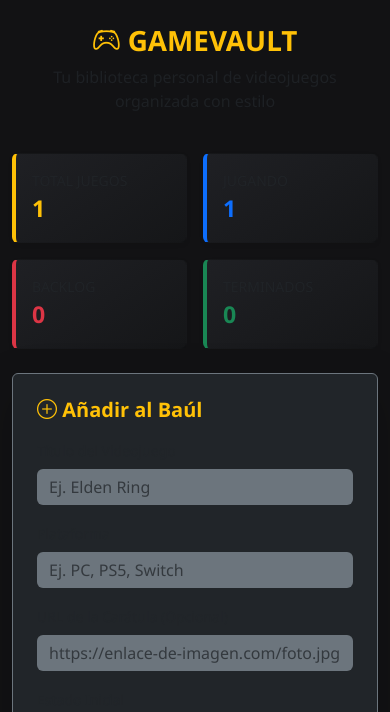
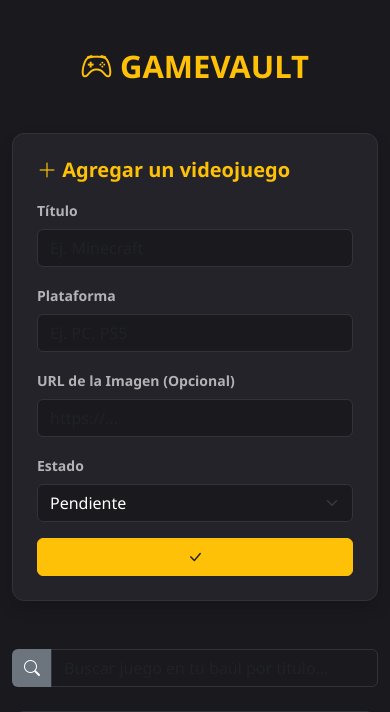
Before and after one commit to RonaldF1/gamevault, a Flask app: page / in a window 390 px wide. Shown: the top 712 px of the page. Run offline with Flask 3, Linux system fonts and the light colour scheme; data comes from the database, SQL or seed files in the repository; grey boxes are pictures that could not be loaded.

Commit message:
Actulizacion y se agrego css y js

```diff
--- a/app.py
+++ b/app.py
@@ -40,14 +40,27 @@ def index():
 @app.route('/agregar', methods=['POST'])
 def agregar():
     titulo = request.form.get('titulo')
-    plataforma = request.form.get('plataforma')
+    plataforma = request.form.get('plataforma', '').strip().lower()
     estado = request.form.get('estado')
-    imagen_url = request.form.get('imagen_url') or 'https://images.unsplash.com/photo-1550745165-9bc0b252726f?w=500' # Imagen por defecto si está vacío
+    imagen_url = request.form.get('imagen_url')
+
+    # Si el usuario no puso una imagen, Python elige una según la plataforma
+    if not imagen_url:
+        if 'pc' in plataforma:
+            imagen_url = 'https://images.unsplash.com/photo-1587202372775-e229f172b9d7?w=500' # Foto de Setup PC
+        elif 'switch' in plataforma or 'nintendo' in plataforma:
+            imagen_url = 'https://images.unsplash.com/photo-1578632767115-351597cf2477?w=500' # Consola portátil
+        elif 'playstation' in plataforma or 'ps' in plataforma:
+            imagen_url = 'https://images.unsplash.com/photo-1606144042614-b2417e99c4e3?w=500' # Control PS
+        elif 'xbox' in plataforma:
+            imagen_url = 'https://images.unsplash.com/photo-1621259182978-f09e5e2ae090?w=500' # Xbox
+        else:
+            imagen_url = 'https://images.unsplash.com/photo-1550745165-9bc0b252726f?w=500' # Fondo retro general
 
     if titulo and plataforma:
         conn = conectar_db()
         conn.execute('INSERT INTO videojuegos (titulo, plataforma, estado, imagen_url) VALUES (?, ?, ?, ?)',
-                     (titulo, plataforma, estado, imagen_url))
+                     (titulo, request.form.get('plataforma'), estado, imagen_url)) # Guardamos el texto original de la plataforma
         conn.commit()
         conn.close()
     return redirect(url_for('index'))
--- /dev/null
+++ b/static/css/style.css
@@ -0,0 +1,46 @@
+body {
+    background-color: #1a1a1e;
+    color: #ffffff;
+    font-family: 'Segoe UI', system-ui, sans-serif;
+}
+/* Contraste mejorado para textos secundarios */
+.text-muted-custom {
+    color: #b3b3b6 !important;
+}
+/* Formulario Superior Estilizado */
+.form-superior {
+    background-color: #232329;
+    border: 1px solid #323239;
+    border-radius: 12px;
+}
+.form-control-custom {
+    background-color: #1a1a1e !important;
+    border: 1px solid #323239 !important;
+    color: #ffffff !important;
+}
+.form-control-custom:focus {
+    border-color: #ffc107 !important;
+    box-shadow: 0 0 0 0.25rem rgba(255, 193, 7, 0.25) !important;
+}
+/* Tarjetas con Alto Contraste */
+.game-card {
+    background-color: #232329;
+    border: 1px solid #323239;
+    border-radius: 12px;
+    overflow: hidden;
+    transition: transform 0.2s ease, border-color 0.2s ease;
+}
+.game-card:hover {
+    transform: translateY(-4px);
+    border-color: #ffc107;
+}
+.card-img-top {
+    height: 180px;
+    object-fit: cover;
+}
+/* Modales oscuros */
+.modal-content-custom {
+    background-color: #232329;
+    border: 1px solid #323239;
+    color: #ffffff;
+}
--- /dev/null
+++ b/static/js/main.js
@@ -0,0 +1,22 @@
+document.addEventListener('DOMContentLoaded', () => {
+    const inputBuscador = document.getElementById('buscador');
+
+    if (inputBuscador) {
+        inputBuscador.addEventListener('input', (e) => {
+            const textoBusqueda = e.target.value.toLowerCase().trim();
+            // Selecciona todas las columnas que contienen tarjetas de juegos
+            const tarjetas = document.querySelectorAll('.col-juego');
+
+            tarjetas.forEach(tarjeta => {
+                // Buscamos el título dentro de esta tarjeta específica
+                const titulo = tarjeta.querySelector('.card-title').textContent.toLowerCase();
+
+                if (titulo.includes(textoBusqueda)) {
+                    tarjeta.style.display = ''; // Muestra la tarjeta si coincide
+                } else {
+                    tarjeta.style.display = 'none'; // La oculta si no coincide
+                }
+            });
+        });
+    }
+});
--- a/templates/index.html
+++ b/templates/index.html
@@ -3,158 +3,138 @@
 <head>
     <meta charset="UTF-8">
     <meta name="viewport" content="width=device-width, initial-scale=1.0">
-    <title>GameVault - Colección Avanzada</title>
+    <title>GameVault</title>
     <link href="https://cdn.jsdelivr.net/npm/bootstrap@5.3.0/dist/css/bootstrap.min.css" rel="stylesheet">
     <link rel="stylesheet" href="https://cdn.jsdelivr.net/npm/bootstrap-icons@1.11.0/font/bootstrap-icons.css">
+    <link rel="stylesheet" href="{{ url_for('static', filename='css/style.css') }}">
+</head>
+<body>
 
-    <style>
-        /* Animaciones y Estilos Custom */
-        body {
-            background-color: #121214;
-            font-family: 'Segoe UI', Tahoma, Geneva, Verdana, sans-serif;
-        }
-        .game-card {
-            transition: transform 0.3s ease, box-shadow 0.3s ease;
-            border: none;
-            background-color: #1f2024;
-            overflow: hidden;
-        }
-        .game-card:hover {
-            transform: translateY(-8px);
-            box-shadow: 0 12px 20px rgba(255, 193, 7, 0.2);
-        }
-        .card-img-top {
-            height: 200px;
-            object-fit: cover;
-            transition: transform 0.5s ease;
-        }
-        .game-card:hover .card-img-top {
-            transform: scale(1.05);
-        }
-        .stat-card {
-            background: linear-gradient(145deg, #1f2024, #151618);
-            border-left: 4px solid #ffc107;
-        }
-        /* Animación de entrada para la página */
-        @keyframes fadeIn {
-            from { opacity: 0; transform: translateY(20px); }
-            to { opacity: 1; transform: translateY(0); }
-        }
-        .animate-fade {
-            animation: fadeIn 0.6s ease forwards;
-        }
-    </style>
-</head>
-<body class="text-light">
+    <div class="container my-5">
+        <header class="mb-5 text-center">
+            <h1 class="display-5 fw-bold text-warning"><i class="bi bi-controller"></i> GAMEVAULT</h1>
+        </header>
 
-    <div class="container mt-4 animate-fade">
-        <h1 class="text-center mb-2 text-warning fw-bold"><i class="bi bi-controller"></i> GAMEVAULT</h1>
-        <p class="text-center text-muted">Tu biblioteca personal de videojuegos organizada con estilo</p>
+        <div class="form-superior p-4 mb-5 shadow">
+            <h5 class="text-warning mb-3 fw-bold"><i class="bi bi-plus-lg"></i> Agregar un videojuego</h5>
+            <form action="/agregar" method="POST" class="row g-3 align-items-end">
+                <div class="col-md-3">
+                    <label class="form-label small fw-bold text-muted-custom">Título</label>
+                    <input type="text" name="titulo" class="form-control form-control-custom" placeholder="Ej. Minecraft" required>
+                </div>
+                <div class="col-md-2">
+                    <label class="form-label small fw-bold text-muted-custom">Plataforma</label>
+                    <input type="text" name="plataforma" class="form-control form-control-custom" placeholder="Ej. PC, PS5" required>
+                </div>
+                <div class="col-md-4">
+                    <label class="form-label small fw-bold text-muted-custom">URL de la Imagen (Opcional)</label>
+                    <input type="url" name="imagen_url" class="form-control form-control-custom" placeholder="https://...">
+                </div>
+                <div class="col-md-2">
+                    <label class="form-label small fw-bold text-muted-custom">Estado</label>
+                    <select name="estado" class="form-select form-control-custom">
+                        <option value="Pendiente">Pendiente</option>
+                        <option value="Jugando">Jugando</option>
+                        <option value="Terminado">Terminado</option>
+                    </select>
+                </div>
+                <div class="col-md-1">
+                    <button type="submit" class="btn btn-warning w-100 fw-bold text-dark"><i class="bi bi-check-lg"></i></button>
+                </div>
+            </form>
+        </div>
 
-        <div class="row g-3 my-4">
-            <div class="col-6 col-md-3">
-                <div class="card stat-card text-light p-3 shadow-sm">
-                    <div class="text-muted small text-uppercase">Total Juegos</div>
-                    <div class="fs-3 fw-bold text-warning">{{ total }}</div>
-                </div>
-            </div>
-            <div class="col-6 col-md-3">
-                <div class="card stat-card text-light p-3 shadow-sm" style="border-left-color: #0d6efd;">
-                    <div class="text-muted small text-uppercase">Jugando</div>
-                    <div class="fs-3 fw-bold text-primary">{{ jugando }}</div>
-                </div>
-            </div>
-            <div class="col-6 col-md-3">
-                <div class="card stat-card text-light p-3 shadow-sm" style="border-left-color: #dc3545;">
-                    <div class="text-muted small text-uppercase">Backlog</div>
-                    <div class="fs-3 fw-bold text-danger">{{ pendientes }}</div>
-                </div>
-            </div>
-            <div class="col-6 col-md-3">
-                <div class="card stat-card text-light p-3 shadow-sm" style="border-left-color: #198754;">
-                    <div class="text-muted small text-uppercase">Terminados</div>
-                    <div class="fs-3 fw-bold text-success">{{ terminados }}</div>
-                </div>
+        <div class="mb-4">
+            <div class="input-group">
+                <span class="input-group-text bg-secondary border-0 text-white"><i class="bi bi-search"></i></span>
+                <input type="text" id="buscador" class="form-control form-control-custom" placeholder="Buscar juego en tu baúl por título...">
             </div>
         </div>
 
-        <div class="row mt-4">
-            <div class="col-lg-4 mb-4">
-                <div class="card bg-dark text-light p-4 shadow-lg border-secondary">
-                    <h3 class="h5 mb-3 text-warning fw-bold"><i class="bi bi-plus-circle"></i> Añadir al Baúl</h3>
-                    <form action="/agregar" method="POST">
-                        <div class="mb-3">
-                            <label class="form-label text-muted small">Título del Videojuego</label>
-                            <input type="text" name="titulo" class="form-control bg-secondary text-light border-0" placeholder="Ej. Elden Ring" required>
+        <div class="row row-cols-1 row-cols-sm-2 row-cols-md-3 row-cols-lg-4 g-4" id="contenedor-juegos">
+            {% for juego in juegos %}
+            <div class="col col-juego">
+                <div class="card game-card h-100 shadow-sm">
+                    <img src="{{ juego.imagen_url }}" class="card-img-top" alt="{{ juego.titulo }}">
+
+                    <div class="card-body d-flex flex-column justify-content-between">
+                        <div>
+                            <div class="d-flex justify-content-between align-items-start mb-2">
+                                <h5 class="card-title fw-bold text-white mb-0" style="font-size: 1.15rem;">{{ juego.titulo }}</h5>
+                                <span class="badge bg-dark text-warning border border-secondary">{{ juego.plataforma }}</span>
+                            </div>
+
+                            <div class="mb-3">
+                                {% if juego.estado == 'Jugando' %}
+                                    <span class="badge bg-primary text-white"><i class="bi bi-controller"></i> {{ juego.estado }}</span>
+                                {% elif juego.estado == 'Terminado' %}
+                                    <span class="badge bg-success text-white"><i class="bi bi-trophy"></i> {{ juego.estado }}</span>
+                                {% else %}
+                                    <span class="badge bg-secondary text-white"><i class="bi bi-hourglass-split"></i> {{ juego.estado }}</span>
+                                {% endif %}
+                            </div>
                         </div>
-                        <div class="mb-3">
-                            <label class="form-label text-muted small">Plataforma</label>
-                            <input type="text" name="plataforma" class="form-control bg-secondary text-light border-0" placeholder="Ej. PC, PS5, Switch" required>
+
+                        <div class="d-flex justify-content-between align-items-center pt-3 border-top border-secondary">
+                            <button class="btn btn-sm btn-outline-info border-0 text-info" data-bs-toggle="modal" data-bs-target="#modalEditar{{ juego.id }}">
+                                <i class="bi bi-pencil-square"></i> Editar
+                            </button>
+                            <a href="/eliminar/{{ juego.id }}" class="btn btn-sm btn-outline-danger border-0 text-danger">
+                                <i class="bi bi-trash3"></i>
+                            </a>
                         </div>
-                        <div class="mb-3">
-                            <label class="form-label text-muted small">URL de la Carátula (Opcional)</label>
-                            <input type="url" name="imagen_url" class="form-control bg-secondary text-light border-0" placeholder="https://enlace-de-imagen.com/foto.jpg">
-                        </div>
-                        <div class="mb-3">
-                            <label class="form-label text-muted small">Estado Inicial</label>
-                            <select name="estado" class="form-select bg-secondary text-light border-0">
-                                <option value="Pendiente">Pendiente (Backlog)</option>
-                                <option value="Jugando">🚀 Jugando</option>
-                                <option value="Terminado">🏆 Terminado</option>
-                            </select>
-                        </div>
-                        <button type="submit" class="btn btn-warning w-100 fw-bold mt-2">Guardar en Colección</button>
-                    </form>
+                    </div>
                 </div>
             </div>
 
-            <div class="col-lg-8">
-                <div class="row row-cols-1 row-cols-md-2 g-4">
-                    {% for juego in juegos %}
-                    <div class="col animate-fade">
-                        <div class="card game-card h-100 text-light shadow">
-                            <img src="{{ juego.imagen_url }}" class="card-img-top" alt="{{ juego.titulo }}" onerror="this.src='https://images.unsplash.com/photo-1550745165-9bc0b252726f?w=500'">
-
-                            <div class="card-body d-flex flex-column">
-                                <div class="d-flex justify-content-between align-items-start mb-2">
-                                    <h4 class="card-title h5 mb-0 fw-bold text-warning">{{ juego.titulo }}</h4>
-                                    <span class="badge bg-dark border border-secondary text-light">{{ juego.plataforma }}</span>
+            <div class="modal fade" id="modalEditar{{ juego.id }}" tabindex="-1" aria-hidden="true">
+                <div class="modal-dialog">
+                    <div class="modal-content modal-content-custom shadow-lg">
+                        <div class="modal-header border-secondary">
+                            <h5 class="modal-title fw-bold text-warning"><i class="bi bi-pencil-square"></i> Editar Juego</h5>
+                            <button type="button" class="btn-close btn-close-white" data-bs-dismiss="modal" aria-label="Close"></button>
+                        </div>
+                        <form action="/editar/{{ juego.id }}" method="POST">
+                            <div class="modal-body">
+                                <div class="mb-3">
+                                    <label class="form-label small fw-bold text-muted-custom">Título</label>
+                                    <input type="text" name="titulo" class="form-control form-control-custom" value="{{ juego.titulo }}" required>
                                 </div>
-
-                                <div class="my-2">
-                                    {% if juego.estado == 'Jugando' %}
-                                        <span class="badge bg-primary"><i class="bi bi-play-fill"></i> Jugando</span>
-                                    {% elif juego.estado == 'Terminado' %}
-                                        <span class="badge bg-success"><i class="bi bi-trophy-fill"></i> Terminado</span>
-                                    {% else %}
-                                        <span class="badge bg-danger"><i class="bi bi-hourglass-split"></i> Pendiente</span>
-                                    {% endif %}
+                                <div class="mb-3">
+                                    <label class="form-label small fw-bold text-muted-custom">Plataforma</label>
+                                    <input type="text" name="plataforma" class="form-control form-control-custom" value="{{ juego.plataforma }}" required>
                                 </div>
-
-                                <div class="mt-auto pt-3 border-top border-secondary d-flex justify-content-between align-items-center">
-                                    <div class="btn-group btn-group-sm">
-                                        <a href="/cambiar_estado/{{ juego.id }}/Jugando" class="btn btn-outline-primary" title="Marcar como Jugando"><i class="bi bi-play"></i></a>
-                                        <a href="/cambiar_estado/{{ juego.id }}/Terminado" class="btn btn-outline-success" title="Marcar como Terminado"><i class="bi bi-check-lg"></i></a>
-                                        <a href="/cambiar_estado/{{ juego.id }}/Pendiente" class="btn btn-outline-danger" title="Mandar al Backlog"><i class="bi bi-arrow-counterclockwise"></i></a>
-                                    </div>
-                                    <a href="/eliminar/{{ juego.id }}" class="btn btn-sm btn-outline-secondary text-danger border-0" title="Eliminar videojuego">
-                                        <i class="bi bi-trash3-fill"></i>
-                                    </a>
+                                <div class="mb-3">
+                                    <label class="form-label small fw-bold text-muted-custom">URL de la Imagen</label>
+                                    <input type="url" name="imagen_url" class="form-control form-control-custom" value="{{ juego.imagen_url }}">
+                                </div>
+                                <div class="mb-3">
+                                    <label class="form-label small fw-bold text-muted-custom">Estado</label>
+                                    <select name="estado" class="form-select form-control-custom">
+                                        <option value="Pendiente" {% if juego.estado == 'Pendiente' %}selected{% endif %}>Pendiente</option>
+                                        <option value="Jugando" {% if juego.estado == 'Jugando' %}selected{% endif %}>Jugando</option>
+                                        <option value="Terminado" {% if juego.estado == 'Terminado' %}selected{% endif %}>Terminado</option>
+                                    </select>
                                 </div>
                             </div>
-                        </div>
+                            <div class="modal-footer border-secondary">
+                                <button type="button" class="btn btn-sm btn-secondary" data-bs-dismiss="modal">Cancelar</button>
+                                <button type="submit" class="btn btn-sm btn-warning fw-bold text-dark">Guardar Cambios</button>
+                            </div>
+                        </form>
                     </div>
-                    {% else %}
-                    <div class="col-12 text-center my-5 py-5 text-muted">
-                        <i class="bi bi-folder-symlink fs-1 text-secondary"></i>
-                        <p class="mt-2">Tu biblioteca está vacía. ¡Usa el panel izquierdo para añadir juegos!</p>
-                    </div>
-                    {% endfor %}
                 </div>
             </div>
+            {% else %}
+            <div class="col-12 text-center text-muted-custom py-5" id="sin-juegos">
+                <i class="bi bi-box-open display-4"></i>
+                <p class="mt-2">No hay juegos guardados.</p>
+            </div>
+            {% endfor %}
         </div>
     </div>
 
     <script src="https://cdn.jsdelivr.net/npm/bootstrap@5.3.0/dist/js/bootstrap.bundle.min.js"></script>
+    <script src="{{ url_for('static', filename='js/main.js') }}"></script>
 </body>
 </html>
```
